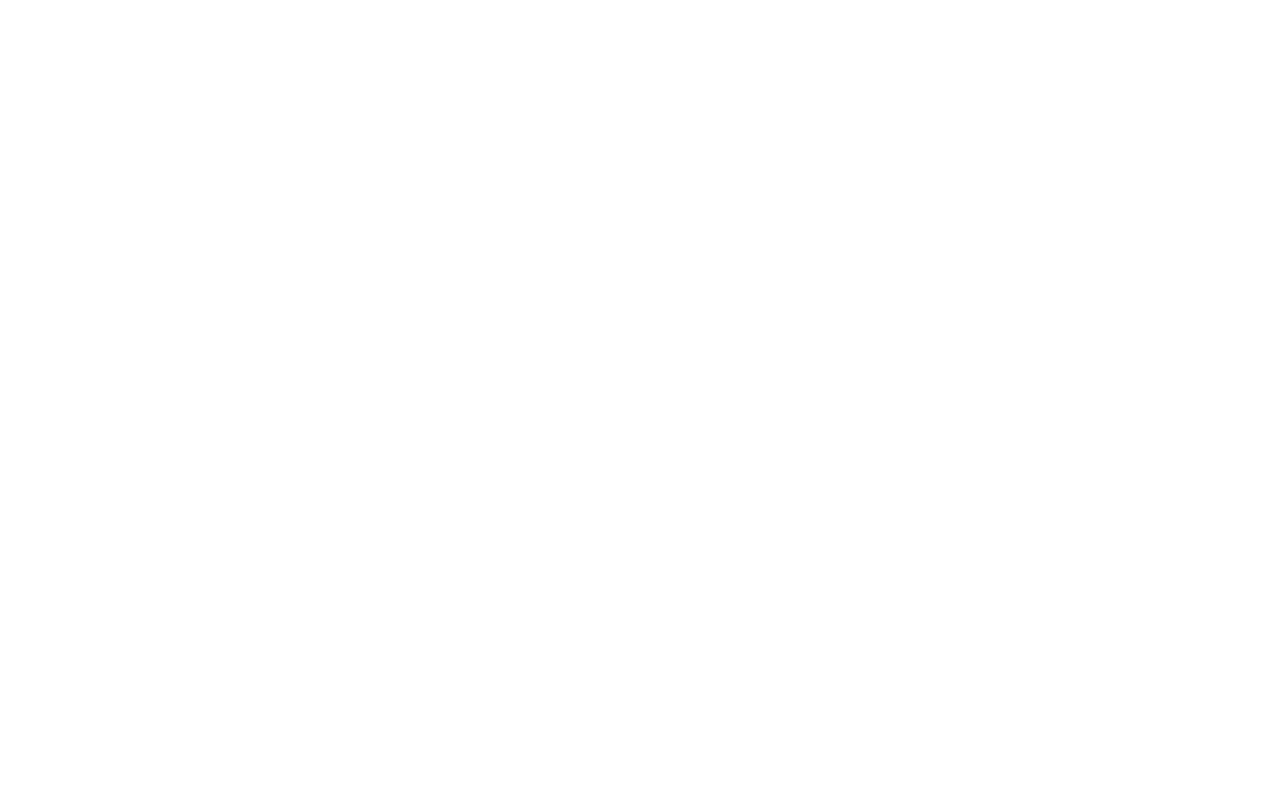
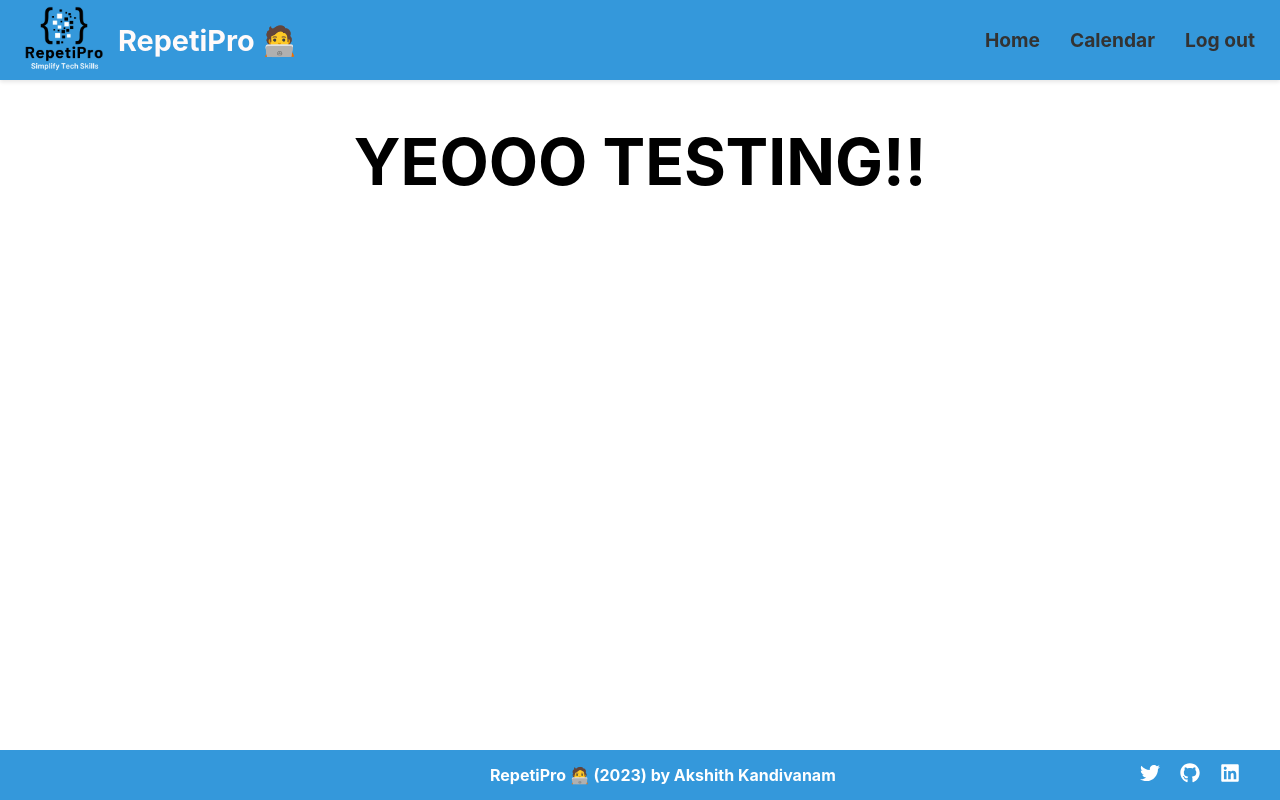
Before and after one commit to akkik04/AlgoRepeat, a React (Create React App) app in the folder client/: page /home in a window 1280 px wide. Built offline with nearby package versions, Linux system fonts and the light colour scheme.

Commit message:
Frontend modifications + dashboard page addition

```diff
--- a/client/src/App.js
+++ b/client/src/App.js
@@ -1,11 +1,13 @@
 import React from 'react';
 import{ BrowserRouter as Router, Switch, Route } from 'react-router-dom'
-import Navbar from './components/navbar/navbar';
+import EntryNavbar from './components/entryNavbar/entryNavbar';
+import DashboardNavbar from './components/dashboardNavbar/dashboardNavbar';
 import Footer from './components/footer/footer';
 import EntryPage from './pages/entry/entryPage';
 import About from './pages/about/about';
 import Signup from './pages/signup/signup';
 import Login from './pages/login/login';
+import Home from './pages/home/home';
 import './App.css';
 
 const App = () =>{
@@ -13,23 +15,28 @@ const App = () =>{
       <Router>
           <Switch>
                 <Route exact path="/">
-                    <Navbar />
+                    <EntryNavbar />
                     <EntryPage />
                     <Footer />
                 </Route>
                 <Route exact path="/about">
-                    <Navbar />
+                    <EntryNavbar />
                     <About />
                     <Footer />
                 </Route>
                 <Route exact path="/signup">
-                    <Navbar />
+                    <EntryNavbar />
                     <Signup/>
                     <Footer />
                 </Route>
                 <Route exact path="/login">
-                    <Navbar />
+                    <EntryNavbar />
                     <Login />
+                    <Footer />
+                </Route>
+                <Route exact path="/home">
+                    <DashboardNavbar />
+                    <Home />
                     <Footer />
                 </Route>
           </Switch>
--- /dev/null
+++ b/client/src/components/dashboardNavbar/dashboardNavbar.js
@@ -0,0 +1,31 @@
+import React from 'react';
+import '../../styles/dashboardNavbar/dashboardNavbar.css'
+import logo from '../../assets/REPETIPRO.png';
+
+function DashboardNavbar() {
+  return (
+    <nav className="navbar">
+      <div className="navbar-left">
+        <a href='/home'>
+        <img src={logo} alt="Repetipro Logo" className="navbar-logo" />
+        </a>
+        <a href='/home'>
+        <h1 className="navbar-brand">RepetiPro 🧑‍💻</h1>
+        </a>
+      </div>
+      <ul className="navbar-right">
+        <li className="nav-item">
+          <a className="nav-link" href="/home">Home</a>
+        </li>
+        <li className="nav-item">
+          <a className="nav-link" href="/calendar">Calendar</a>
+        </li>
+        <li className="nav-item">
+          <a className="nav-link" href="/logout">Log out</a>
+        </li>
+      </ul>
+    </nav>
+  );
+}
+
+export default DashboardNavbar;
--- /dev/null
+++ b/client/src/components/errorDisplay/errorDisplay.js
@@ -0,0 +1,13 @@
+import React from "react";
+
+function ErrorBox({ message, onClose }) {
+    return (
+      <div className="error-box">
+        <i className="fas fa-exclamation-triangle"></i>
+        <p>{message}</p>
+        <button className="close-btn" onClick={onClose}>&times;</button>
+      </div>
+    );
+}
+
+export default ErrorBox;
--- a/client/src/pages/entry/entryPage.js
+++ b/client/src/pages/entry/entryPage.js
@@ -30,7 +30,7 @@ function EntryPage() {
         {header}
         <span className="cursor" style={{ display: showCursor ? 'inline-block' : 'none' }}></span>
       </h1>
-      <p className="entry-page-subheader">Work with your brain! Schedule tech-skill questions on a personal calendar for maximum learning and retention, and ace your next interview! </p>
+      <p className="entry-page-subheader">Learn in favor of your brain! Schedule tech-skill questions on a personal calendar for maximum learning and retention, and ace your next interview! </p>
       <a href="/signup">
       <button className="entry-page-button">Join Today!</button>
       </a>
--- /dev/null
+++ b/client/src/pages/home/home.js
@@ -0,0 +1,13 @@
+import React from 'react';
+
+const Home = () => {
+  return (
+    <div className="home">
+      <div className="header">
+        <h1>YEOOO TESTING!!</h1>
+      </div>
+    </div>
+  );
+}
+
+export default Home;
--- a/client/src/pages/login/login.js
+++ b/client/src/pages/login/login.js
@@ -1,20 +1,54 @@
-import React from 'react';
-import { Link } from 'react-router-dom';
+import React, { useState } from 'react';
+import { Link, useHistory } from 'react-router-dom';
+import axios from 'axios';
+import ErrorBox from '../../components/errorDisplay/errorDisplay';
 import '../../styles/login/login.css';
 
 function Login() {
+  const history = useHistory();
+  const [formData, setFormData] = useState({
+    email: '',
+    password: ''
+  });
+  const [error, setError] = useState(null);
+
+  const handleChange = e => {
+    setFormData({ ...formData, [e.target.name]: e.target.value });
+  };
+
+  const handleSubmit = async e => {
+    e.preventDefault();
+    try {
+      const response = await axios.post(`${process.env.REACT_APP_BACKEND_URL}/login`, formData);
+      console.log(response.data);
+
+      // store cookie returned from backend in the browser.
+      document.cookie = `authToken=${response.data.token}; path=/`;
+
+      history.push('/home');
+    } catch (error) {
+      console.error(error.response.data);
+      setError(error.response.data.error);
+    }
+  };
+
+  const closeErrorBox = () => {
+    setError(null);
+  };
+
   return (
     <div className="login-container">
       <div className="login-form-container">
         <h2>Login</h2>
-        <form>
+        {error && <ErrorBox message={error} onClose={closeErrorBox} />}
+        <form onSubmit={handleSubmit}>
           <div className="input-container">
             <label htmlFor="email">Email:</label>
-            <input type="email" id="email" name="email" />
+            <input type="email" id="email" name="email" value={formData.email} onChange={handleChange} />
           </div>
           <div className="input-container">
             <label htmlFor="password">Password:</label>
-            <input type="password" id="password" name="password" />
+            <input type="password" id="password" name="password" value={formData.password} onChange={handleChange} />
           </div>
           <button type="submit">Log In</button>
         </form>
--- a/client/src/pages/signup/signup.js
+++ b/client/src/pages/signup/signup.js
@@ -1,5 +1,6 @@
 import React, { useState } from 'react';
 import { Link, useHistory } from 'react-router-dom';
+import ErrorBox from '../../components/errorDisplay/errorDisplay';
 import axios from 'axios';
 import '../../styles/signup/signup.css';
 
@@ -21,9 +22,9 @@ function Signup() {
     e.preventDefault();
     try {
       const response = await axios.post(`${process.env.REACT_APP_BACKEND_URL}/register`, formData);
-      alert("You have successfully registered. Please login to continue");
+      alert("You have successfully registered. Being re-directed to main dashboard.");
       console.log(response.data);
-      history.push('/login'); // redirect to /login on successful registration
+      history.push('/home'); // redirect to /login on successful registration
 
     } catch (error) {
       console.error(error.response.data);
@@ -32,11 +33,15 @@ function Signup() {
     }
   };
 
+  const closeErrorBox = () => {
+    setError(null);
+  };
+
   return (
     <div className="signup-container">
       <div className="signup-form-container">
         <h2>Sign Up</h2>
-        {error && <div className="error-message">{error}</div>}
+        {error && <ErrorBox message={error} onClose={closeErrorBox} />}
         {message && <div className="success-message">{message}</div>}
         <form onSubmit={handleSubmit}>
           <div className="input-container">
--- /dev/null
+++ b/client/src/styles/dashboardNavbar/dashboardNavbar.css
@@ -0,0 +1,61 @@
+.navbar {
+    display: flex;
+    justify-content: space-between;
+    align-items: center;
+    background-color: #fff;
+    box-shadow: 0 2px 4px rgba(0, 0, 0, 0.1);
+    height: 80px;
+    padding: 0 20px;
+    font-size: 1.2rem;
+  }
+
+  .navbar-left {
+    display: flex;
+    align-items: center;
+  }
+
+  .navbar-logo {
+    width: 88px;
+    height: 84px;
+    margin-right: 10px;
+  }
+
+  .navbar-brand {
+    color: snow;
+    font-weight: bold;
+    margin: 0;
+  }
+
+  .navbar-right {
+    display: flex;
+    align-items: center;
+    list-style: none;
+    margin: 0;
+    padding: 0;
+  }
+
+  .nav-item {
+    margin-left: 20px;
+  }
+
+  .nav-link {
+    color: #333;
+    text-decoration: none;
+    font-weight: bold;
+    padding: 5px;
+    border-radius: 5px;
+  }
+
+  .nav-link:hover {
+    background-color: #333;
+    color: #fff;
+  }
+
+  .navbar {
+    background-color: #3498db;
+    color: #fff;
+  }
+
+  a{
+    text-decoration: none;
+  }
--- a/client/src/styles/signup/signup.css
+++ b/client/src/styles/signup/signup.css
@@ -73,3 +73,52 @@ button[type='submit']:hover {
   border-bottom: 2px solid #fff;
   transition: border-bottom
 }
+
+.error-message{
+  color: red;
+  font-size: 18px;
+  font-weight: bold;
+  margin-top: 5px;
+}
+
+.error-box {
+  position: fixed;
+  top: 50%;
+  left: 50%;
+  transform: translate(-50%, -50%);
+  padding: 20px;
+  border: 2px solid #ff5733;
+  border-radius: 5px;
+  background-color: #f9eded;
+  color: #ff5733;
+  text-align: center;
+  z-index: 9999;
+  max-width: 400px;
+}
+
+.error-box i {
+  font-size: 24px;
+  margin-bottom: 10px;
+}
+
+.error-box p {
+  margin: 0;
+  font-size: 18px;
+  font-weight: bold;
+  line-height: 1.3;
+}
+
+.close-btn {
+  position: absolute;
+  top: 10px;
+  right: 10px;
+  font-size: 24px;
+  background-color: transparent;
+  border: none;
+  cursor: pointer;
+  outline: none;
+}
+
+.close-btn:hover {
+  color: #ff5733;
+}
```
Also changed, not shown: client/src/components/entryNavbar/entryNavbar.js (renamed from client/src/components/navbar/navbar.js, +3 -4 lines), client/src/styles/entryNavbar/entryNavbar.css (renamed from client/src/styles/navbar/navbar.css).
